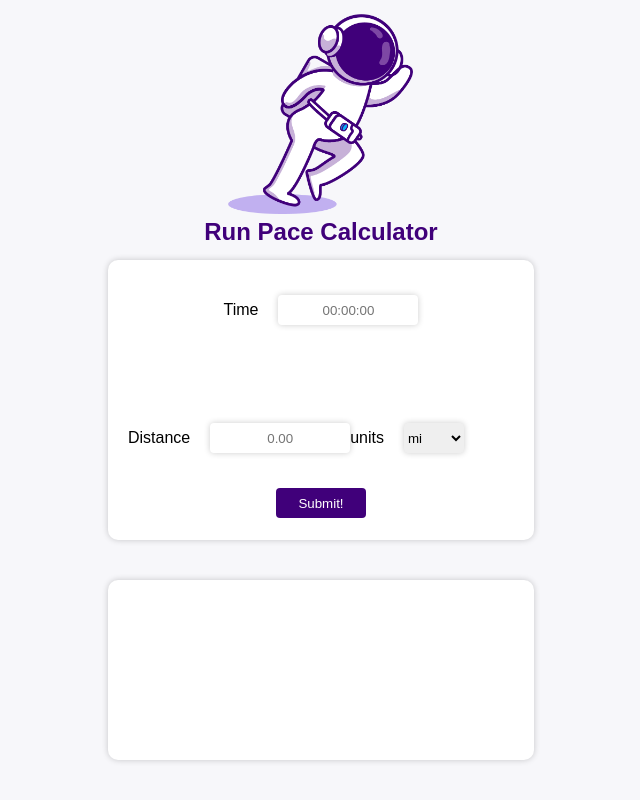
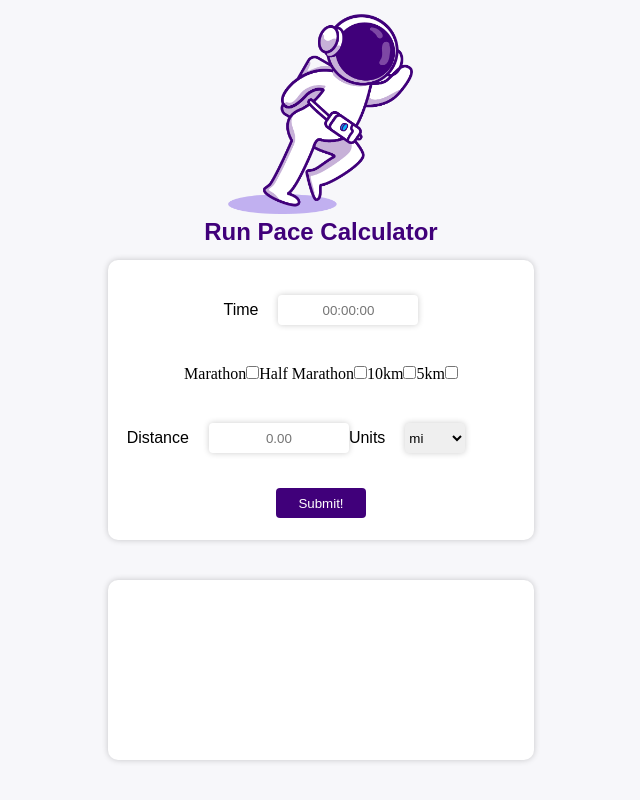
Before and after one commit to dan-gentile/run-calculator, a React (Create React App) app: page / in a window 1280 px wide. Shown: the whole page, without its empty margins (319-959 px from the left). Built offline with nearby package versions, Linux system fonts and the light colour scheme; a web font is replaced by a local one.

Commit message:
all inputs are correctly functioning:

```diff
--- /dev/null
+++ b/src/components/CheckboxField/CheckBoxField.scss
@@ -0,0 +1 @@
+@import "../../variables.scss";
--- /dev/null
+++ b/src/components/CheckboxField/CheckBoxField.tsx
@@ -0,0 +1,33 @@
+import React from "react";
+import "./CheckBoxField.scss";
+
+interface CheckBoxFieldProps {
+  name: string;
+  label: string;
+  value: Array<string>;
+  isChecked: boolean;
+  onChange: (e: React.ChangeEvent<HTMLInputElement>) => void;
+}
+
+export default function CheckBoxField({
+  name,
+  label,
+  value,
+  isChecked,
+  onChange,
+}: CheckBoxFieldProps) {
+  return (
+    <div className="CheckBoxField">
+      <label htmlFor={name}>
+        {label}
+        <input
+          type="checkbox"
+          name={name}
+          value={value}
+          checked={isChecked}
+          onChange={onChange}
+        ></input>
+      </label>
+    </div>
+  );
+}
--- a/src/components/SelectField/SelectField.tsx
+++ b/src/components/SelectField/SelectField.tsx
@@ -19,7 +19,11 @@ export default function SelectField({
       <label htmlFor={label}>{label}</label>
       <select className={label} value={value} onChange={onChange}>
         {optionValue.map((option) => {
-          return <option value={option}>{option}</option>;
+          return (
+            <option key={option} value={option}>
+              {option}
+            </option>
+          );
         })}
       </select>
     </div>
--- a/src/sections/form/Form.tsx
+++ b/src/sections/form/Form.tsx
@@ -3,11 +3,18 @@ import InputMaskField from "../../components/InputMaskField/InputMaskField";
 import "./Form.scss";
 import Button from "../../components/Button/Button";
 import SelectField from "../../components/SelectField/SelectField";
+import CheckBoxField from "../../components/CheckboxField/CheckBoxField";
 
 export default function Form() {
   const [inputTimeState, setInputTimeState] = useState("");
   const [inputDistanceState, setInputDistanceState] = useState("");
   const [unitsSelectState, setUnitsSelectState] = useState("mi");
+  const [checkBoxState, setCheckboxState] = useState({
+    marathon: false,
+    halfMarathon: false,
+    tenKm: false,
+    fiveKm: false,
+  });
 
   const onInputTimeChange = (event: {
     target: { value: React.SetStateAction<string> };
@@ -27,6 +34,36 @@ export default function Form() {
     setUnitsSelectState(event.target.value);
   };
 
+  const handleOnChange = (event: React.ChangeEvent<HTMLInputElement>) => {
+    if (event.target.checked === true) {
+      switch (event.target.name) {
+        case "marathon":
+          setCheckboxState({ ...checkBoxState, marathon: true });
+          break;
+        case "halfMarathon":
+          setCheckboxState({ ...checkBoxState, halfMarathon: true });
+          break;
+        case "tenKm":
+          setCheckboxState({ ...checkBoxState, tenKm: true });
+          break;
+        default:
+          setCheckboxState({ ...checkBoxState, fiveKm: true });
+      }
+      const valueArr = event.target.value.split(",");
+      setInputDistanceState(valueArr[0]);
+      setUnitsSelectState(valueArr[1]);
+    } else {
+      setCheckboxState({
+        marathon: false,
+        halfMarathon: false,
+        tenKm: false,
+        fiveKm: false,
+      });
+      setInputDistanceState("");
+      setUnitsSelectState("mi");
+    }
+  };
+
   return (
     <form className="Form">
       <div className="Time">
@@ -38,11 +75,40 @@ export default function Form() {
           onChange={onInputTimeChange}
         />
       </div>
-      <div className="RaceType"></div>
+      <div className="RaceType">
+        <CheckBoxField
+          name="marathon"
+          value={["26.2", "mi"]}
+          label="Marathon"
+          isChecked={checkBoxState.marathon}
+          onChange={handleOnChange}
+        />
+        <CheckBoxField
+          name="halfMarathon"
+          value={["13.1", "mi"]}
+          label="Half Marathon"
+          isChecked={checkBoxState.halfMarathon}
+          onChange={handleOnChange}
+        />
+        <CheckBoxField
+          name="tenKm"
+          value={["10.00", "km"]}
+          label="10km"
+          isChecked={checkBoxState.tenKm}
+          onChange={handleOnChange}
+        />
+        <CheckBoxField
+          name="fiveKm"
+          value={["05.00", "km"]}
+          label="5km"
+          isChecked={checkBoxState.fiveKm}
+          onChange={handleOnChange}
+        />
+      </div>
       <div className="Distance">
         <InputMaskField
           name="Distance"
-          mask="999.99"
+          mask="99.99"
           placeholder="0.00"
           value={inputDistanceState}
           onChange={onInputDistanceChange}
@@ -50,8 +116,8 @@ export default function Form() {
         <SelectField
           value={unitsSelectState}
           onChange={onSelectStateChange}
-          label="units"
-          optionValue={["meters", "km", "mi"]}
+          label="Units"
+          optionValue={["km", "mi"]}
         />
       </div>
       <Button />
```
